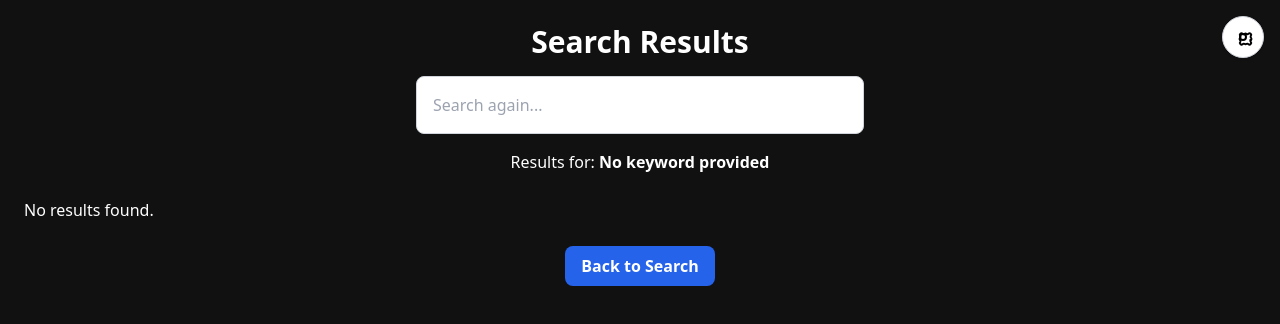
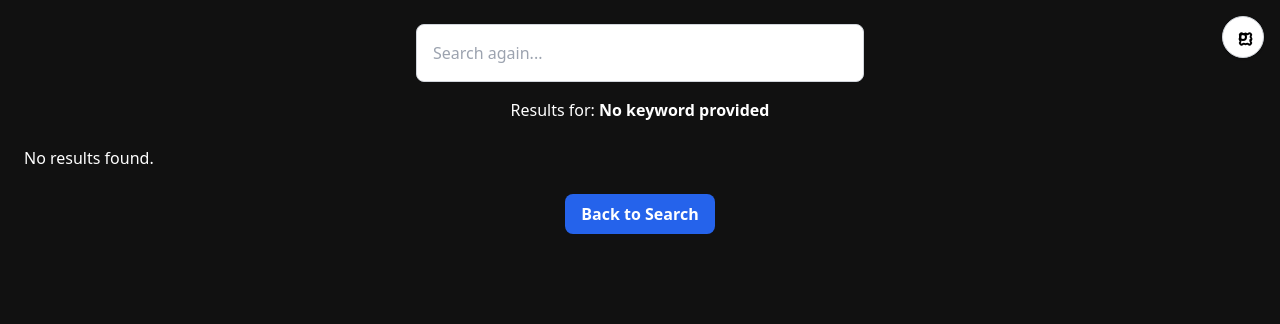
Before and after one commit to db131313/nextjs-micro-saas-v2, a Next.js app: page /results in a window 1280 px wide. Shown: the top 324 px of the page. Built offline with nearby package versions, Linux system fonts and the light colour scheme.

Commit message:
Update results.js

```diff
--- a/pages/results.js
+++ b/pages/results.js
@@ -546,7 +546,7 @@
         </div>
 
         {/* Header & Search Input */}
-        <h1 className="text-3xl font-bold mb-4">Search Results</h1>
+
         <input
           type="text"
           placeholder="Search again..."
```
